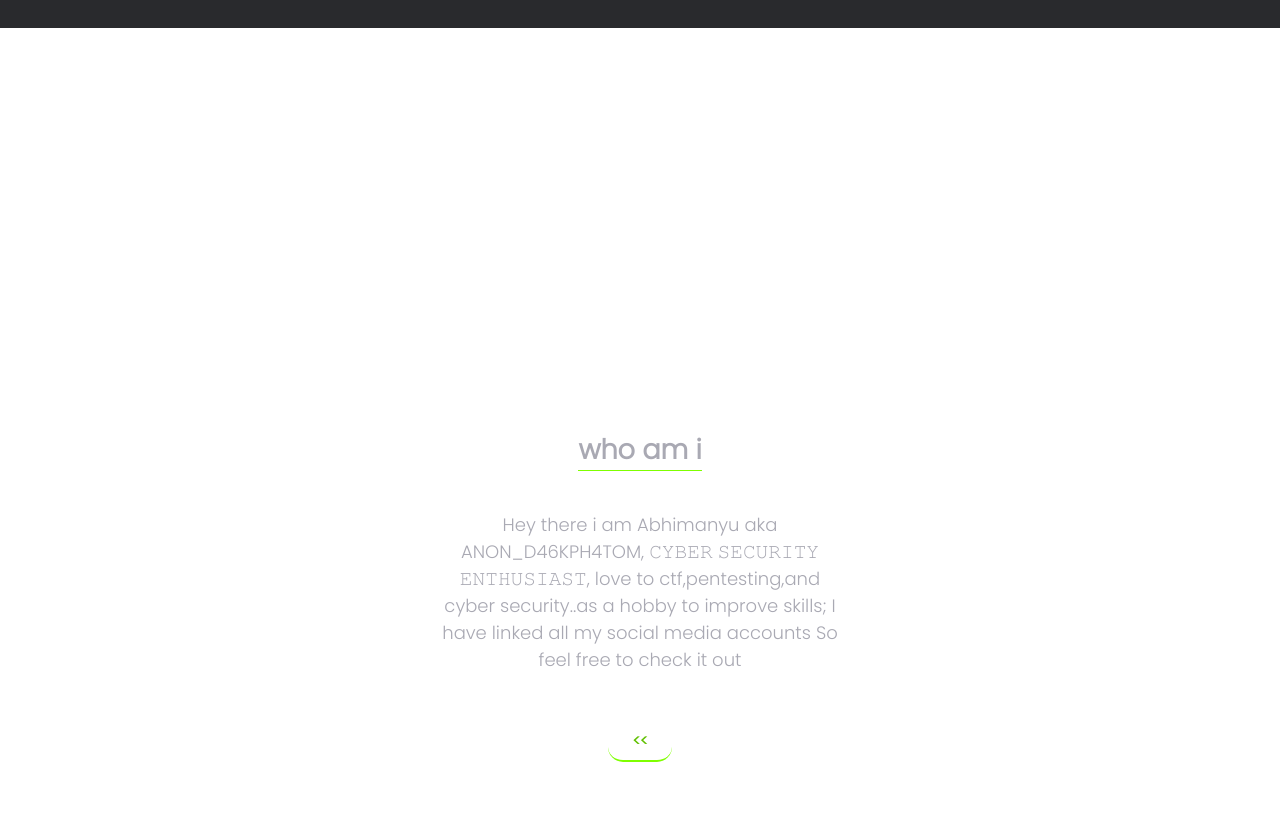
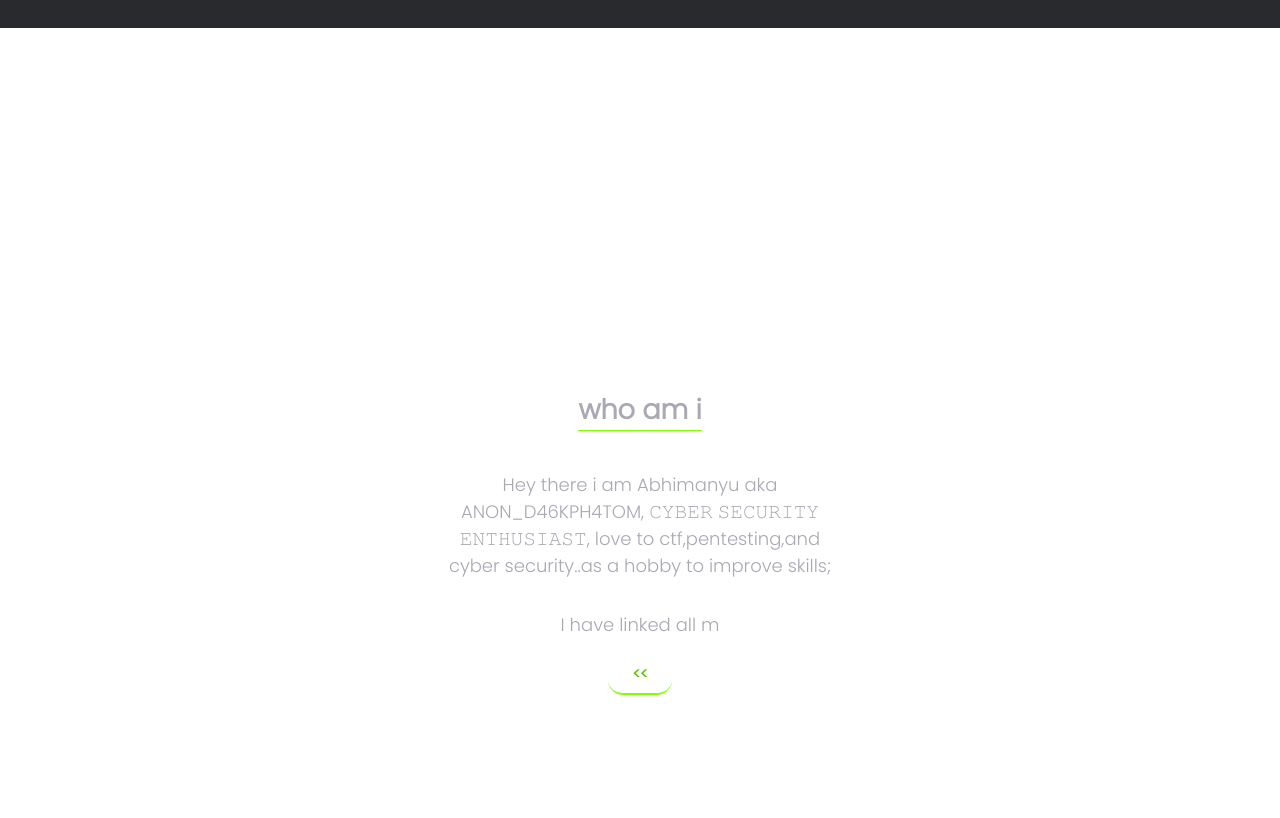
Before and after one commit to Anondarkphantom/AnonD46kph4tom.github.io, a plain HTML site: page index.html in a window 1280 px wide. Shown: the part 772-1590 px from the top of the page. After the commit the page ends 1523 px from the top, so only its background shows below. Drawn offline with Linux system fonts and the light colour scheme.

Commit message:
Update index.html

```diff
--- a/index.html
+++ b/index.html
@@ -113,8 +113,8 @@
           </div>
           <div class="body about">
             <h2>who am i </h2>
-            <p> Hey there i am Abhimanyu aka ANON_D46KPH4TOM, 𝙲𝚈𝙱𝙴𝚁 𝚂𝙴𝙲𝚄𝚁𝙸𝚃𝚈 𝙴𝙽𝚃𝙷𝚄𝚂𝙸𝙰𝚂𝚃, love to ctf,pentesting,and cyber security..as a hobby to improve skills;
-            I have linked all my social media accounts So feel free to check it out</p>
+            <p> Hey there i am Abhimanyu aka ANON_D46KPH4TOM, 𝙲𝚈𝙱𝙴𝚁 𝚂𝙴𝙲𝚄𝚁𝙸𝚃𝚈 𝙴𝙽𝚃𝙷𝚄𝚂𝙸𝙰𝚂𝚃, love to ctf,pentesting,and cyber security..as a hobby to improve skills; </p>
+            I have linked all m
             <a href="#" class="button remove"><<
 
            </a>
```
